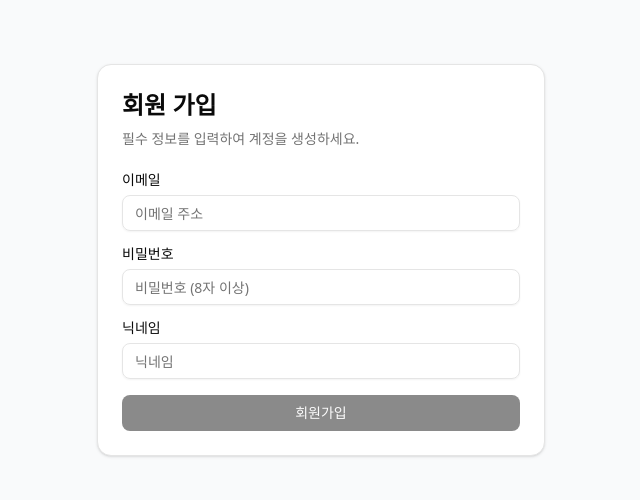
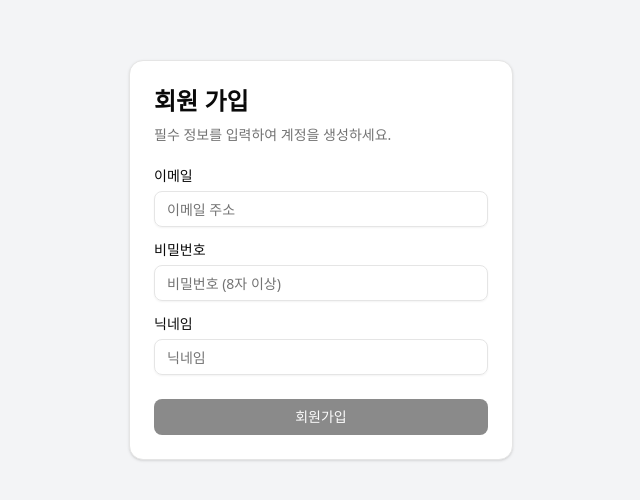
Before and after one commit to fhwang98/skill-up, a React (Vite) app in the folder frontend/: page /join in a window 1280 px wide. Shown: the part 140-640 px from the top of the page, without its empty margins (319-959 px from the left). Built offline with nearby package versions, Linux system fonts and the light colour scheme; no server answers.

Commit message:
design: 회원가입 페이지, 로그인 페이지 css 일관되게 수정

```diff
--- a/frontend/src/pages/JoinPage.jsx
+++ b/frontend/src/pages/JoinPage.jsx
@@ -100,8 +100,8 @@ function JoinPage() {
 
 	// 페이지
 	return (
-		<div className="flex items-center justify-center min-h-screen bg-gray-50">
-			<Card className="w-full max-w-md">
+		<div className="flex items-center justify-center min-h-screen bg-gray-100">
+			<Card className="w-full max-w-sm min-w-sm m-6">
 				<CardHeader>
 					<CardTitle className="text-2xl">회원 가입</CardTitle>
 					<CardDescription>필수 정보를 입력하여 계정을 생성하세요.</CardDescription>
@@ -157,7 +157,7 @@ function JoinPage() {
 					<CardFooter>
 						<Button
 							type="submit"
-							className="w-full mt-4"
+							className="w-full mt-6 cursor-pointer"
 							disabled={
 								isEmailValid !== true || isNicknameValid !== true || password.length < 8
 							}
--- a/frontend/src/pages/LoginPage.jsx
+++ b/frontend/src/pages/LoginPage.jsx
@@ -60,10 +60,9 @@ const LoginPage = () => {
 
 	return (
 		<div className="flex justify-center items-center min-h-screen bg-gray-100">
-			<Card className="w-[380px]">
+			<Card className="w-full max-w-sm min-w-sm m-6">
 				<CardHeader className="text-center">
 					<CardTitle className="text-2xl">로그인</CardTitle>
-					<CardDescription>계속하려면 로그인하세요.</CardDescription>
 				</CardHeader>
 				<CardContent>
 					<form onSubmit={handleLogin}>
```
